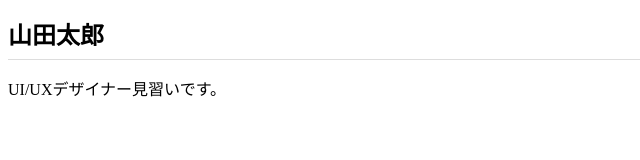
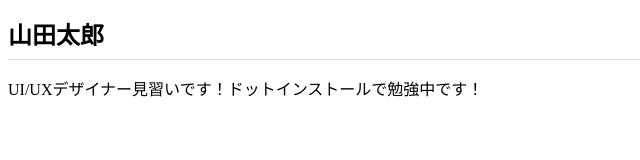
Before and after one commit to meteorig/meteorig.github.io, a plain HTML site: page index.html in a window 1280 px wide. Shown: the whole page, without its empty margins (0-640 px from the left). Drawn offline with Linux system fonts and the light colour scheme.

Commit message:
Add files via upload

```diff
--- a/index.html
+++ b/index.html
@@ -9,6 +9,6 @@
 </head>
 <body>
 <h1>山田太郎</h1>
-<p>UI/UXデザイナー見習いです。</p>
+<p>UI/UXデザイナー見習いです！ドットインストールで勉強中です！</p>
 </body>
 </html>
```
